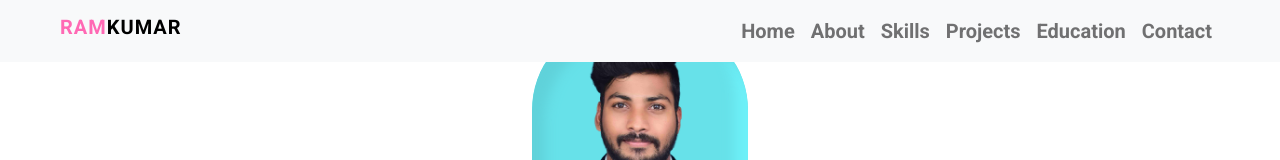
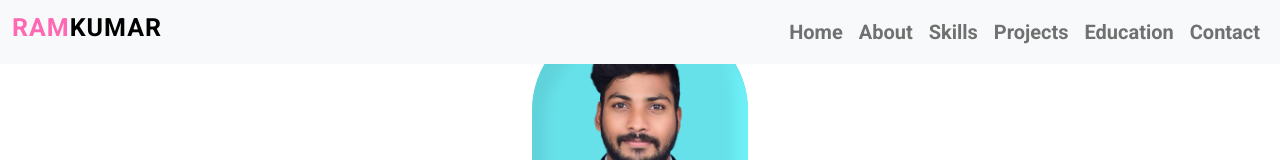
Before and after one commit to Ramkumar-J/Portfolio, a React (Create React App) app: page / in a window 1280 px wide. Shown: the top 160 px of the page. Built offline with nearby package versions, Linux system fonts and the light colour scheme; a web font is replaced by a local one.

Commit message:
initial commit

```diff
--- a/src/About.js
+++ b/src/About.js
@@ -17,7 +17,7 @@ function About() {
       {/* <img className='about-img img-fluid' src="./assets/23925_1_-min-removebg-preview.png"></img> */}
       <img className='about-img' src="https://t4.ftcdn.net/jpg/02/84/69/23/360_F_284692342_FkKunloWDjhyfVsmUxxnGJQjR3fiOZ4U.jpg"></img>
         </div>
-        <div className="col-lg-6 mb-2 fs-5 text-white" data-aos="fade-left"
+        <div className="col-lg-6 mb-2 fs-5 text-white" data-aos="fade-right"
     //  data-aos-anchor="#example-anchor"
      data-aos-offset="500"
      data-aos-duration="500"
--- a/src/App.css
+++ b/src/App.css
@@ -248,7 +248,7 @@ color: chocolate !important;
 
 /* Navbar Styles */
 .heading{
-  font-size: 20px;
+  font-size: 25px;
   color: hotpink;
   text-transform: uppercase;
   letter-spacing: 1px;
--- a/src/Contact.js
+++ b/src/Contact.js
@@ -46,14 +46,14 @@ function Contact() {
   return (
     <div className='container text-white'>
       <h1 className='text-center text-primary mb-3'>Get In Touch</h1>
-      <div className='row mt-5' data-aos="fade-left">
+      <div className='row mt-5' data-aos="fade-right">
       <ContactInfo></ContactInfo>
         {/* <ContactInfo socialInfo={socialInfo}></ContactInfo> */}
         {/* <ContactInfo></ContactInfo>
         <ContactInfo></ContactInfo> */}
       </div>
       <div className='row'>
-      <div className='col-lg-6 order-md-2 order-lg-2 order-xl-2 order-xxl-2' data-aos="fade-left">
+      <div className='col-lg-6 order-md-2 order-lg-2 order-xl-2 order-xxl-2' data-aos="fade-right">
             <img className='img-fluid' src="https://kamalesh-portfolio-k13h11.netlify.app/assets//20220330_130548.png"></img>
         </div>
         <div className='col-lg-6 order-md-1 order-lg-1 order-xl-1 order-xxl-1' data-aos="fade-right">
--- a/src/EducationCard.js
+++ b/src/EducationCard.js
@@ -12,7 +12,7 @@ function EducationCard(props) {
     <div className='container text-white' data-aos="fade-up-right">
     <div className='education-info border-start border-3 border-secondary p-3'>
       <h3 className='course-title text-danger fw-bolder'>{props.education.title}</h3>
-      <h5 className=''>{props.education.institute}</h5>
+      <h6 className=''>{props.education.institute}</h6>
       <p className='mb-0'>{props.education.duration}</p>
       <p className='mt-1'>{props.education.marks}</p>
     </div>
--- a/src/Navbar.js
+++ b/src/Navbar.js
@@ -6,12 +6,12 @@ function Navbar(){
             <nav class="navbar navbar-expand-md navbar-light">
                 <Link className="navbar-brand" to="/">
                 {/* <img class="img-fluid ms-5" src="https://img.icons8.com/clouds/50/r--v1.png"></img> */}
-                <h1 className="ms-5 heading">Ram<span>Kumar</span></h1>
+                <h1 className="heading">Ram<span>Kumar</span></h1>
                 </Link>
                 {/* <span className="text-warning ms-2">Ramkumar</span> */}
                 <button class="navbar-toggler" type="button" data-bs-toggle="collapse" data-bs-target="#myNavbar"><span class="navbar-toggler-icon"></span></button>
                 <div class="collapse navbar-collapse" id="myNavbar">
-                    <ul class="navbar-nav ms-auto fs-5 fw-bolder me-5">
+                    <ul class="navbar-nav ms-auto fs-5 fw-bolder">
                         <li className="nav-item">
                             <Link class="nav-link" to="/home">Home</Link>
                         </li>
--- a/src/Projects.js
+++ b/src/Projects.js
@@ -253,7 +253,7 @@ function Projects() {
         </div>
       </div>
       <div className="row mt-3">
-        <div className="col-lg-12 d-flex justify-content-center" data-aos="fade-left" data-aos-duration="600">
+        <div className="col-lg-12 d-flex justify-content-center" data-aos="fade-right" data-aos-duration="600">
           <button className="category-btn" onClick={() => setFilter(projectData)}>All</button>
         <button className="category-btn" onClick={() => filterProduct("HTML,CSS")}>HTML&CSS</button>
           <button className="category-btn" onClick={() => filterProduct("JavaScript")}>JavaScript</button>
```
